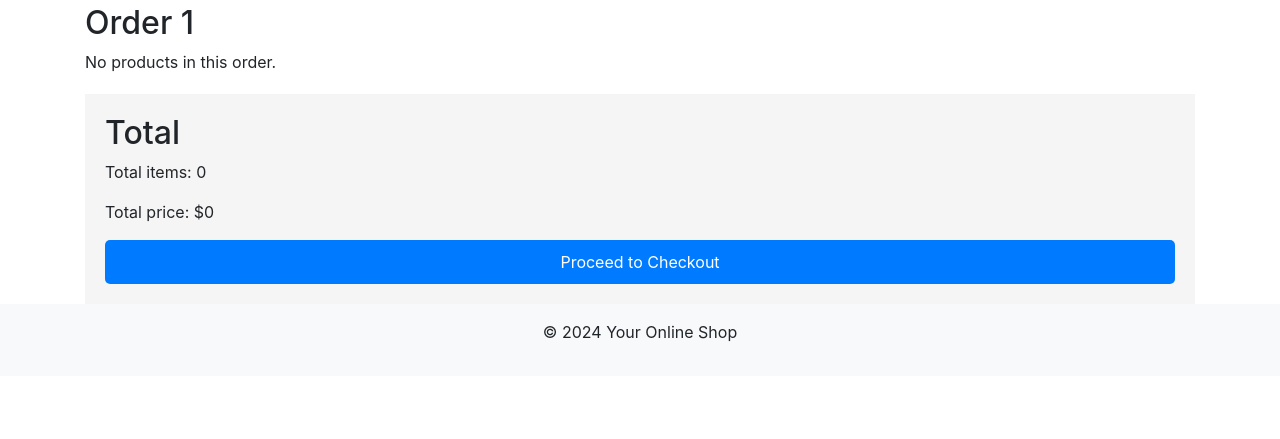
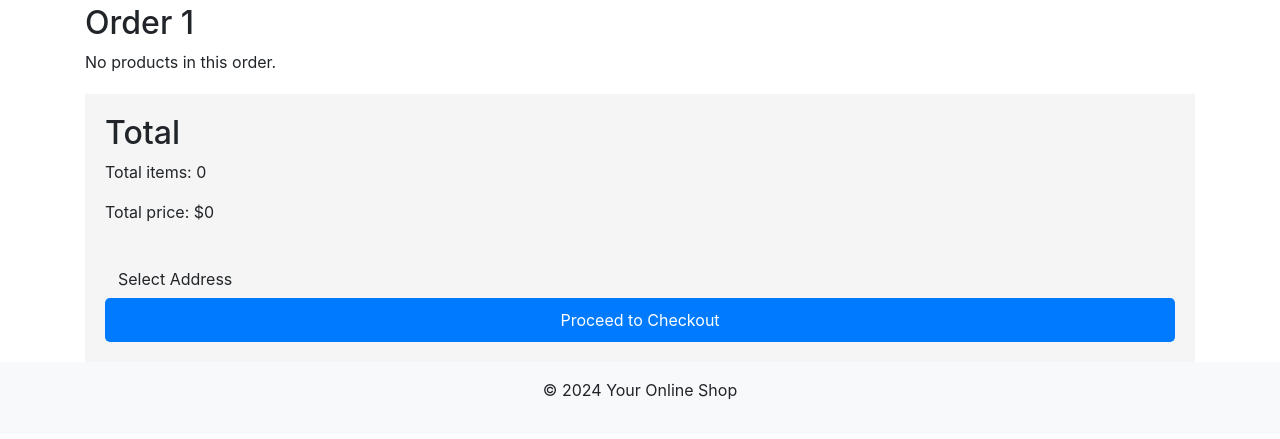
Before and after one commit to AmirMohamadmAsghari/Online-shop-project, a Django app: page /order/view-order in a window 1280 px wide. Shown: the part 239-678 px from the top of the page. Run offline with Django 4.2, Linux system fonts and the light colour scheme; data comes from the database, SQL or seed files in the repository; data that the repository does not hold is empty; parts of the project's set-up code (start-up, migrations or seed data) failed here and were passed over; some libraries are stand-ins or nearby versions.

Commit message:
Change some page styles

```diff
--- a/templates/orders.html
+++ b/templates/orders.html
@@ -69,6 +69,23 @@
         flex: 1;
         max-width: calc(50% - 20px);
     }
+    .btn {
+        display: inline-block;
+        padding: 8px 16px;
+        background-color: #007bff;
+        color: #fff;
+        text-decoration: none;
+        border-radius: 5px;
+        transition: background-color 0.3s;
+        border: none;
+        cursor: pointer;
+    }
+    .btn:hover {
+        background-color: #0056b3;
+    }
+    .btn-add {
+        margin-top: 20px;
+    }
 </style>
 {% endblock %}
 {% block content %}
@@ -84,14 +101,14 @@
                 <!-- Display products in a flex container with wrap -->
                 <div class="cart-items-container">
                     <!-- Iterate over each product in the order -->
+                    {% load custom_filters %}
                     {% for product in products %}
                         <div class="cart-item column">
-                            {% for image in images %}
-                                {% if image.product_id == product.product.id %}
-                                <img src="{{ image.image.url }}" alt="{{ product.product.title }}">
-
+                            {% with image=images|dict_key:product.product.id %}
+                                {% if image %}
+                                    <img src="{{ image.image.url }}" alt="{{ product.product.title }}">
                                 {% endif %}
-                            {% endfor %}
+                            {% endwith %}
                             <div class="cart-item-details">
                                 <h3>{{ product.product.title }}</h3>
                                 <p>{{ product.product.description }}</p>
@@ -114,6 +131,7 @@
         <h2>Total</h2>
         <p>Total items: {{ total_items }}</p>
         <p>Total price: ${{ total_price }}</p>
+        <a href="{% url 'address-list' %}" class="btn btn-add">Select Address</a>
         <!-- Checkout button -->
         <a href="{% url 'checkout' %}" class="checkout-button">Proceed to Checkout</a>
     </div>
```
